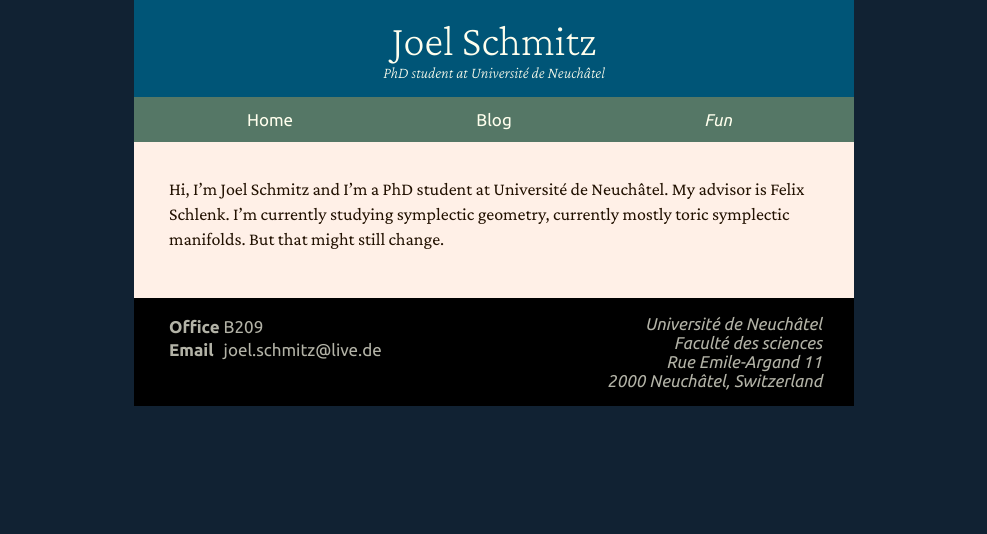
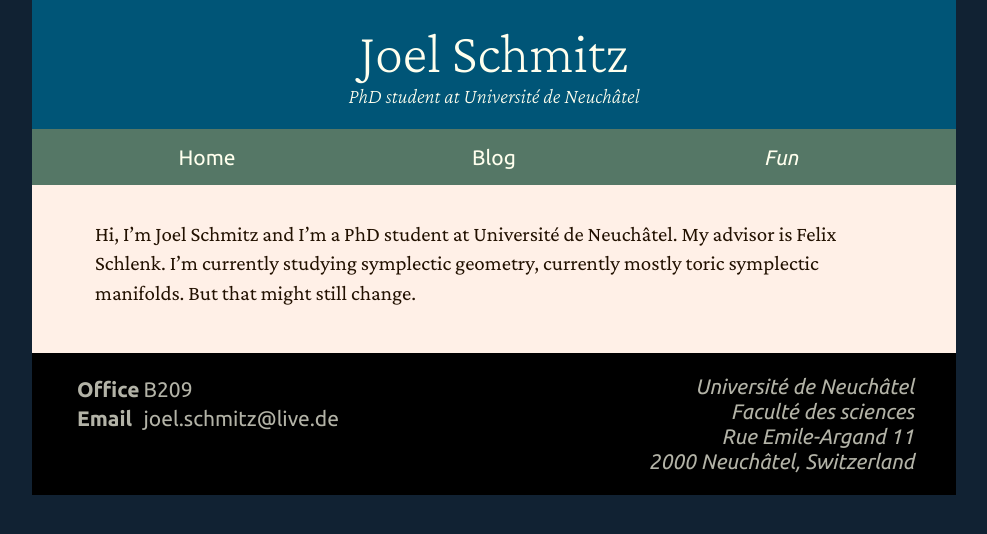
Before and after one commit to schmijoe/schmijoe.github.io, a Jekyll site: the page built from index.markdown, in a window 1280 px wide. Shown: the top 534 px of the page, without its empty margins (146-1133 px from the left). Built offline with Jekyll 4.4.1, drawn with Linux system fonts in a browser that asks for light colours.

Commit message:
a bit larger fontsize

```diff
--- a/css/style.sass
+++ b/css/style.sass
@@ -11,10 +11,12 @@
 
 @import url('https://fonts.googleapis.com/css2?family=Crimson+Pro:ital,wght@0,200..700;1,200..700&family=Ubuntu:ital,wght@0,400;0,700;1,400;1,700&display=swap')
 
+html
+  font-family: 'Ubuntu', sans-serif
+  font-size: 21px
+
 body
-  font-family: 'Ubuntu', sans-serif
-  font-size: 17px
-  max-width: 720px
+  max-width: 44rem
   margin: 0 auto
   background: $page_bg
 
@@ -70,14 +72,13 @@
   to
     background-position: 200px 0
 
-
+$content_padding: 3rem
 .site-content
-  padding: 35px 35px 45px
+  padding: 35px $content_padding 45px
   background: $content
   color: $fg_light
 
   font-family: 'Libertinus Serif','Crimson Pro', serif
-  font-size: 18px
   line-height: 1.4
   & >:first-child
     margin-top: 0
@@ -85,7 +86,7 @@
     text-indent: .7em
     padding: 0
     margin: 0
-  h1 + p, h2 + p, h3 + p, h4 + p, h5 + p, h6 + p, p:first-child
+  h1 + p, h2 + p, h3 + p, h4 + p, h5 + p, h6 + p, hr + p, p:first-child
     text-indent: 0
   h1, h2, h3, h4, h5, h6
     font-weight: 600
@@ -124,8 +125,8 @@
       font-style: italic
   pre
     font-size: 80%
-    margin: 1em -35px
-    padding: 1.5em 35px
+    margin: 1rem (-$content_padding)
+    padding: 1.5rem $content_padding
     overflow: scroll
   a
     text-decoration: none
```
